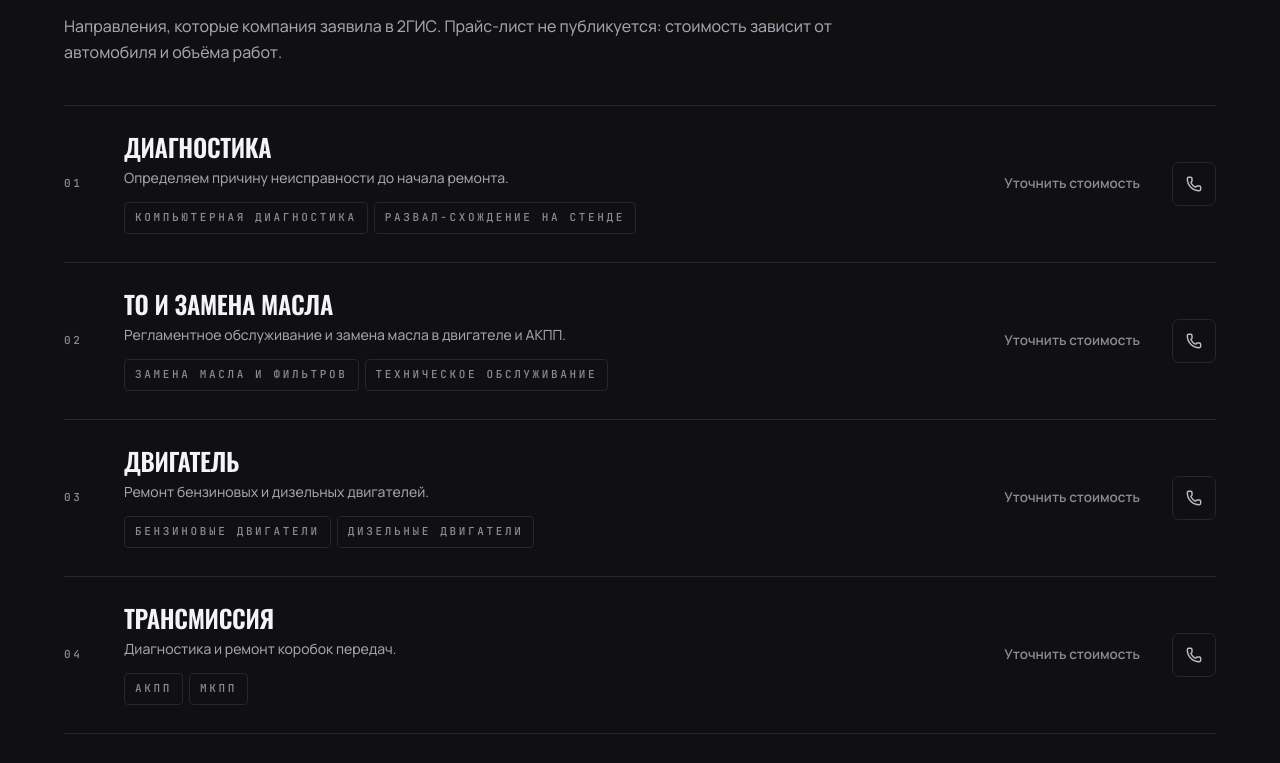
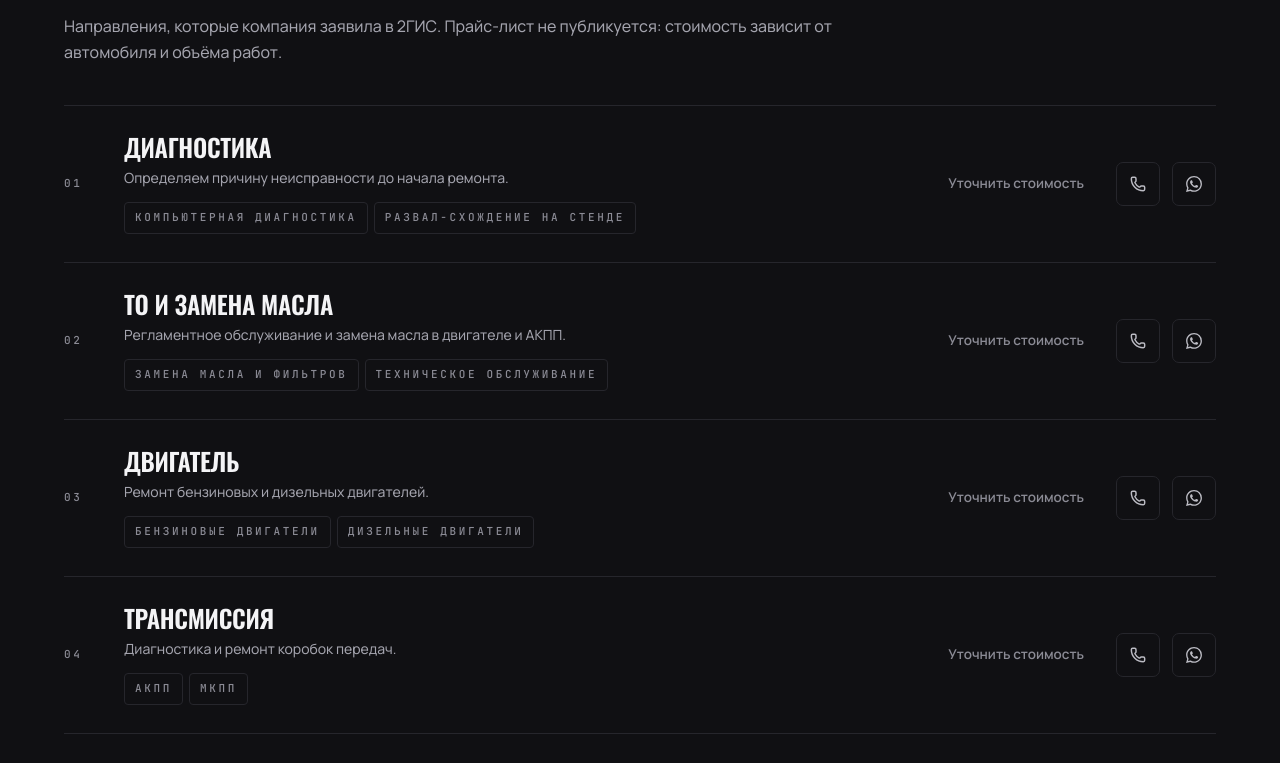
Before and after one commit to ignatvanuskin-sys/Yasira-Motors, a Next.js app: page / in a window 1280 px wide. Shown: the part 1036-1799 px from the top of the page. Built offline with nearby package versions, Linux system fonts and the light colour scheme; no server answers.

Commit message:
Услуги: у каждой строки появилось второе действие - WhatsApp с названием услуги

```diff
--- a/components/Services.tsx
+++ b/components/Services.tsx
@@ -1,15 +1,25 @@
 import { Phone } from "lucide-react";
+import { WhatsAppIcon } from "@/components/icons";
 import { Reveal } from "@/components/Reveal";
 import { Section, SectionHead } from "@/components/Section";
 import { SymptomChips } from "@/components/SymptomChips";
 import { RubricMarquee } from "@/components/fx/RubricMarquee";
 import { serviceGroups } from "@/lib/content";
-import { links, phone } from "@/lib/site";
+import { links, phone, whatsappLink, whatsappServiceText } from "@/lib/site";
 
 /**
  * Услуги — нумерованный список, а не стена карточек: восемь направлений
- * читаются как оглавление, каждая строка целиком ведёт на звонок.
- * Формы записи нет: цена уточняется по телефону, потому что прайс-лист
+ * читаются как оглавление.
+ *
+ * У строки два действия, и выбрать можно осознанно: сама строка ведёт на
+ * звонок, рядом кнопка WhatsApp с уже подставленным названием услуги.
+ * Раньше вариант был один — позвонить, хотя часть людей предпочитает
+ * написать: так можно отправить сообщение, не отрываясь от работы.
+ *
+ * Две ссылки стоят рядом, а не одна внутри другой: вложенные ссылки ломают
+ * и разметку, и озвучку скринридером.
+ *
+ * Формы записи нет: цена уточняется в разговоре, потому что прайс-лист
  * компания не публикует.
  */
 export function Services() {
@@ -26,9 +36,10 @@ export function Services() {
         {serviceGroups.map((group, i) => (
           <li key={group.id} className="border-b border-line last:border-b-0">
             <Reveal delay={Math.min(i * 40, 200)}>
+              <div className="flex items-center gap-2 py-6 md:gap-3 md:py-7">
                 <a
                   href={`tel:${phone.tel}`}
-                className="group flex items-center gap-4 py-6 transition-colors hover:bg-night-800 md:gap-8 md:py-7"
+                  className="group flex min-w-0 flex-1 items-center gap-4 md:gap-8"
                 >
                   <span className="label w-7 shrink-0 text-fog-500 transition-colors group-hover:text-brand-400">
                     {String(i + 1).padStart(2, "0")}
@@ -65,6 +76,17 @@ export function Services() {
                     />
                   </span>
                 </a>
+
+                <a
+                  href={whatsappLink(phone.whatsapp, whatsappServiceText(group.title))}
+                  target="_blank"
+                  rel="noopener noreferrer"
+                  aria-label={`Написать в WhatsApp по услуге «${group.title}»`}
+                  className="group flex h-11 w-11 shrink-0 items-center justify-center rounded-ctl border border-line transition-colors hover:border-brand-500 hover:bg-brand-500"
+                >
+                  <WhatsAppIcon className="h-4 w-4 text-fog-300 transition-colors group-hover:text-white" />
+                </a>
+              </div>
             </Reveal>
           </li>
         ))}
--- a/lib/site.ts
+++ b/lib/site.ts
@@ -131,6 +131,10 @@ export const whatsappText = `Здравствуйте! Пишу с сайта YA
 /** Тот же хвост про автомобиль для сообщений с уточнением — например, с симптомом. */
 export const withAutoLine = (intro: string) => `${intro.trim()}\n\n${AUTO_LINE} `;
 
+/** Сообщение по конкретной услуге: услуга уже названа, автомобиль дописывает клиент. */
+export const whatsappServiceText = (service: string) =>
+  withAutoLine(`Здравствуйте! Пишу с сайта YASIRA MOTORS. Интересует: ${service}.`);
+
 export const whatsappLink = (number: string = phone.whatsapp, text = whatsappText) =>
   `https://wa.me/${number}?text=${encodeURIComponent(text)}`;
 
```
Lines whose indentation alone changed are shown as unchanged.
